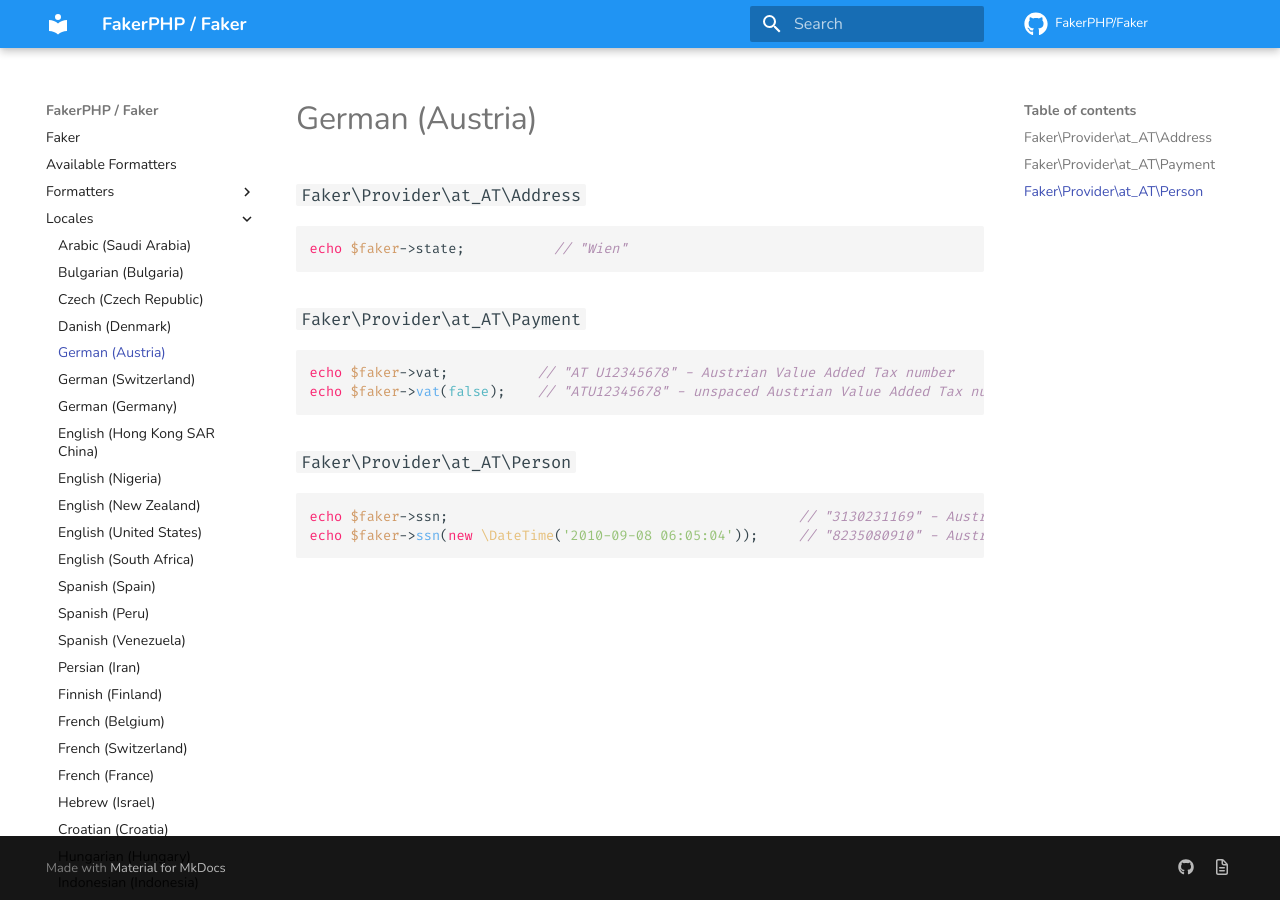
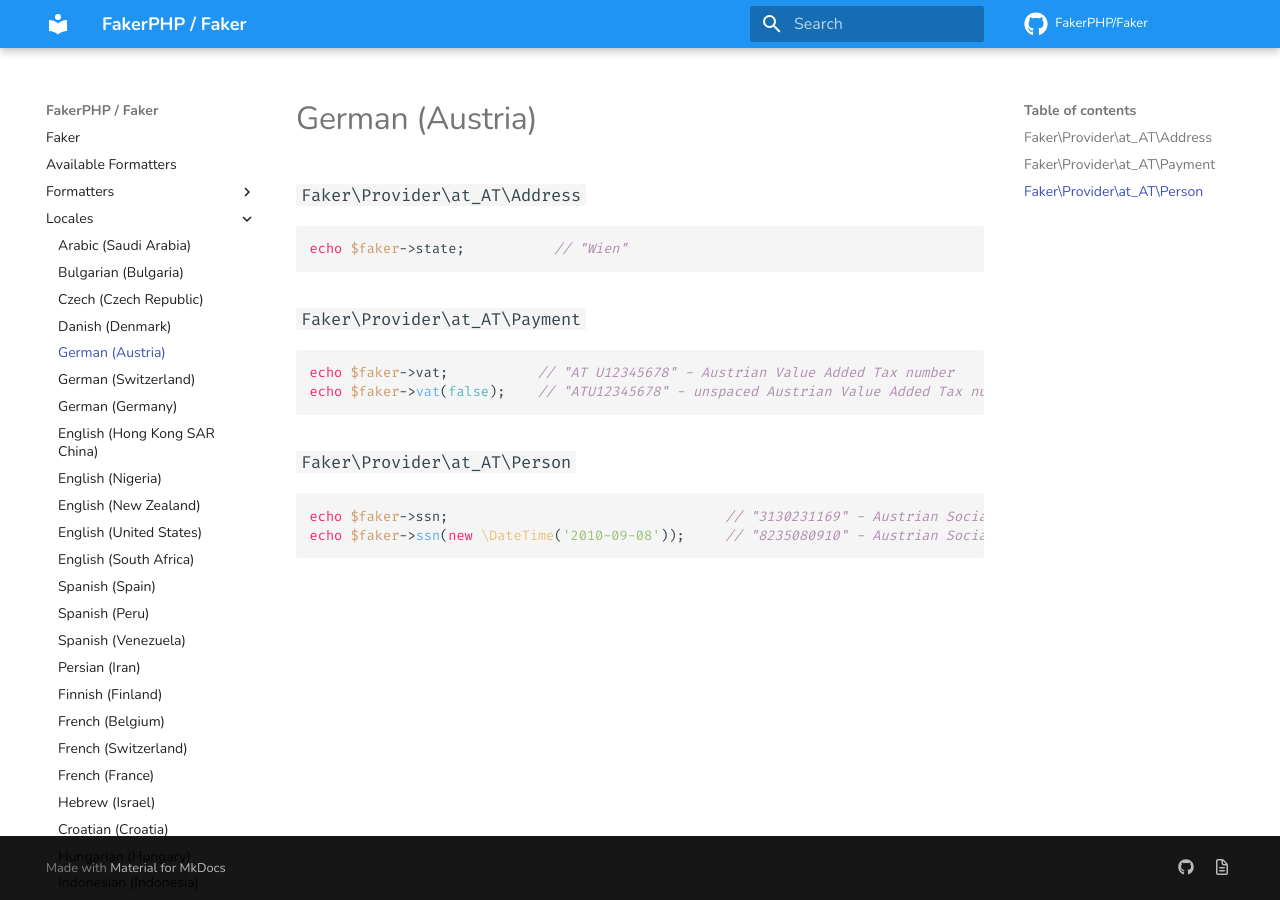
Before and after one commit to FakerPHP/fakerphp.github.io, an MkDocs documentation site: the page built from docs/locales/de_AT.md, in a window 1280 px wide. Built offline with MkDocs 1.6.1 and Material for MkDocs 9.7.7, drawn with Linux system fonts in a browser that asks for light colours; nearby versions of some CDN libraries; comment, search, counter and statistics services are not loaded.

Commit message:
update de_AT docs

````diff
--- a/docs/locales/de_AT.md
+++ b/docs/locales/de_AT.md
@@ -16,6 +16,6 @@
 ### `Faker\Provider\at_AT\Person`
 
 ```php
-echo $faker->ssn;                                           // "3130231169" - Austrian Social Security number
-echo $faker->ssn(new \DateTime('2010-09-08 06:05:04'));     // "8235080910" - Austrian Social Security number for a specific birth date
+echo $faker->ssn;                                  // "3130231169" - Austrian Social Security number
+echo $faker->ssn(new \DateTime('2010-09-08'));     // "8235080910" - Austrian Social Security number for a specific birth date
 ```
````
